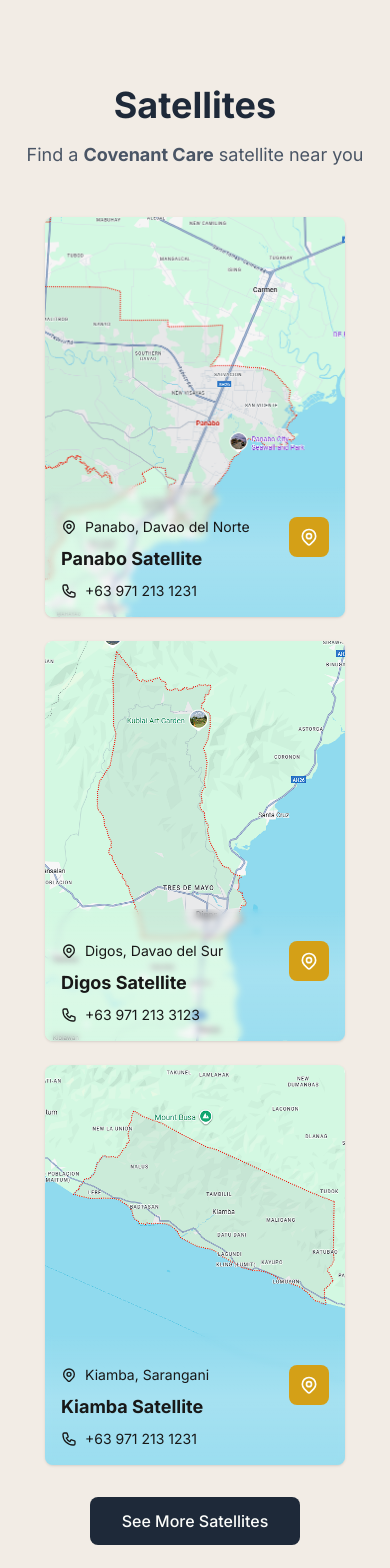
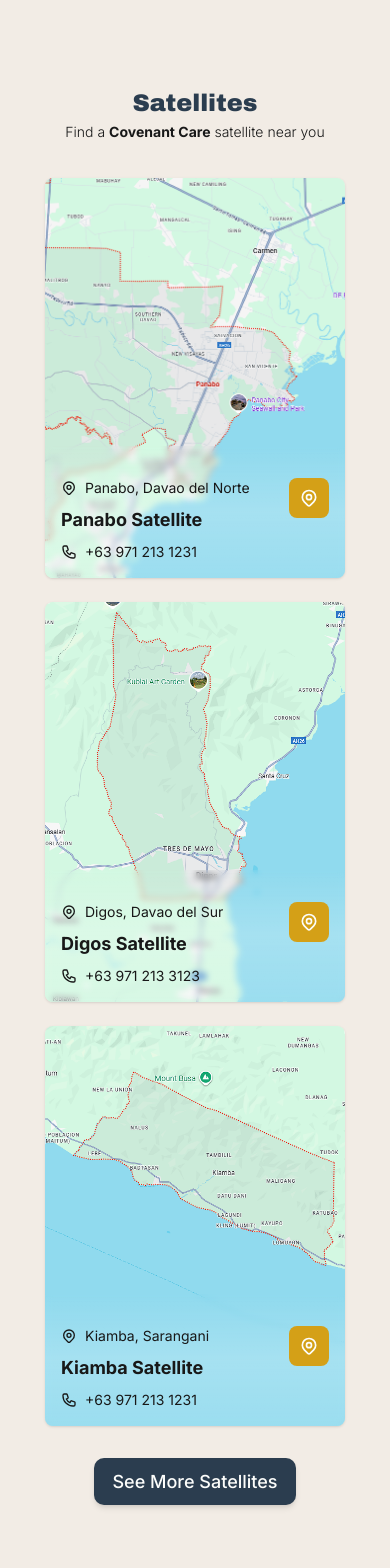
Before and after one commit to Comfort-Dev-Innov/covenant-care, a Next.js app: page / in a window 390 px wide. Shown: the part 4420-5988 px from the top of the page. Built offline with nearby package versions, Linux system fonts and the light colour scheme; a web font is replaced by a local one.

Commit message:
feat: enhance SatellitesSection with animations and responsive design
* Added framer-motion for animations on section header and satellite cards
* Updated layout for better responsiveness and visual appeal
* Replaced button with a custom Button component for consistency

```diff
--- a/src/components/sections/SatellitesSection.tsx
+++ b/src/components/sections/SatellitesSection.tsx
@@ -3,6 +3,8 @@
 import React, { useState } from "react";
 import Image from "next/image";
 import { satellitesData, Satellite } from "@/constants/satellitesData";
+import { motion } from 'framer-motion';
+import Button from "@/components/base/Button";
 
 interface SatelliteCardProps {
   satellite: Satellite;
@@ -134,36 +136,51 @@
   return (
     <section
       id="satellites"
-      className="w-full py-16 px-4 flex flex-col items-center justify-center"
+      className="w-full max-w-[1202px] min-[1440px]:max-w-[1682px] mx-auto px-[10px] sm:px-[20px] md:px-[30px] min-[1202px]:px-0 pt-16 pb-20 xl:pt-20 xl:pb-28 flex flex-col items-center justify-center"
     >
-      <div className="max-w-[1202px] w-full">
+      <div className="w-full">
         {/* Section Header */}
-        <div className="text-center mb-12 mx-auto w-full">
-          <h2 className="text-4xl md:text-5xl font-bold text-gray-800 mb-4 font-inter">
+        <motion.div
+          className="flex flex-col items-center justify-center"
+          initial={{ opacity: 0, y: 20 }}
+          whileInView={{ opacity: 1, y: 0 }}
+          transition={{ duration: 0.6 }}
+          viewport={{ once: true, amount: 0.5 }}
+        >
+          <h1 className="font-archivo-black text-center text-primary text-[24px] md:text-[54px]">
             Satellites
-          </h2>
-          <p className="text-lg text-gray-600 font-inter">
-            Find a <strong>Covenant Care</strong> satellite near you
+          </h1>
+          <p className="font-light font-inter text-black text-center text-[14px] md:text-[18px] mb-[36px] md:mb-[53px]">
+            Find a <strong className="!font-bold">Covenant Care</strong> satellite near you
           </p>
-        </div>
+        </motion.div>
 
         {/* Satellite Cards Grid */}
-        <div className="flex flex-wrap justify-center items-center gap-6 mb-8 ">
-          {visibleSatellites.map((satellite) => (
-            <SatelliteCard key={satellite.id} satellite={satellite} />
+        <div className="grid grid-cols-1 md:grid-cols-2 lg:grid-cols-3 gap-6 mb-8 max-w-[1200px] mx-auto place-items-center">
+          {visibleSatellites.map((satellite, index) => (
+            <motion.div
+              key={satellite.id}
+              initial={{ opacity: 0, y: 20 }}
+              whileInView={{ opacity: 1, y: 0 }}
+              transition={{ duration: 0.5, delay: index * 0.1 }}
+              viewport={{ once: true, amount: 0.3 }}
+            >
+              <SatelliteCard satellite={satellite} />
+            </motion.div>
           ))}
         </div>
 
         {/* Load More Button */}
         {hasMore && (
           <div className="text-center">
-            <button
+            <Button
               onClick={loadMore}
               disabled={isLoading}
-              className="px-8 py-3 bg-gray-800 text-white rounded-lg font-medium hover:bg-gray-900 transition-colors font-inter disabled:opacity-50 disabled:cursor-not-allowed"
+              variant="filled"
+              className="disabled:opacity-50 disabled:cursor-not-allowed"
             >
               {isLoading ? "Loading..." : "See More Satellites"}
-            </button>
+            </Button>
           </div>
         )}
       </div>
```
